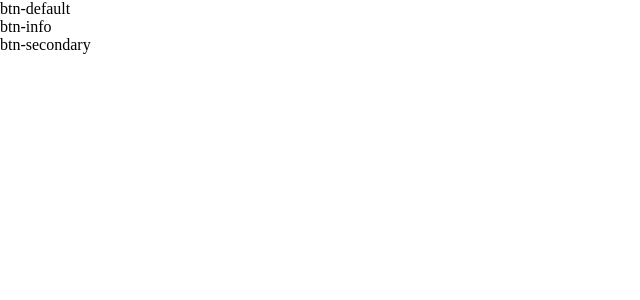
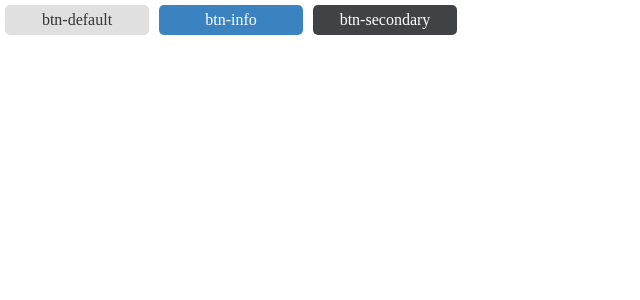
Before and after one commit to dipiash/Learning, a PHP site: page / in a window 1280 px wide. Shown: the top 300 px of the page, without its empty margins (0-640 px from the left). Run offline with PHP 8.4, Linux system fonts and the light colour scheme.

Commit message:
Added a style to [def, inf, sec] buttons

```diff
--- a/Training/02_web_practice/css/style.css
+++ b/Training/02_web_practice/css/style.css
@@ -1 +1 @@
-body,html{margin:0;padding:0}
+body,html{margin:0;padding:0}.btn_default,.btn_info,.btn_secondary{padding:6px 9pt;border-radius:5px}.b--float_left{float:left}.b--clear_both{clear:both}.btn{width:90pt;text-align:center;margin:5px}.btn_default{background:#e0e0e0;color:#333}.btn_default:hover{background:#e8e8e8;color:#333}.btn_info{background:#3b83c0;color:#fff}.btn_info:hover{background:#458ac6;color:#fff}.btn_secondary{background:#404245;color:#fff}.btn_secondary:hover{background:#1b1c1d;color:#fff}
--- a/Training/02_web_practice/less/style.less
+++ b/Training/02_web_practice/less/style.less
@@ -1,6 +1,6 @@
 /* Main variable */
-@background-btn_default: #e0;
-@background-btn_default--hover: #e8;
+@background-btn_default: #e0e0e0;
+@background-btn_default--hover: #e8e8e8;
 @color-btn_default: #333;
 @color-btn_default--hover: #333;
 
@@ -32,3 +32,50 @@ html, body {
   margin: 0;
   padding: 0;
 }
+
+.b--float_left {
+  float: left;
+}
+
+.b--clear_both {
+  clear: both;
+}
+
+.btn {
+  width: 120px;
+  text-align: center;
+  margin: 5px;
+}
+
+.btn_default {
+  padding: @padding--standart;
+  background: @background-btn_default;
+  color: @color-btn_default;
+  border-radius: 5px;
+  &:hover {
+    background: @background-btn_default--hover;
+    color: @color-btn_default--hover;
+  }
+}
+
+.btn_info {
+  padding: @padding--standart;
+  background: @background-btn_info;
+  color: @color-btn_info;
+  border-radius: 5px;
+  &:hover {
+    background: @background-btn_info--hover;
+    color: @color-btn_info--hover;
+  }
+}
+
+.btn_secondary {
+  padding: @padding--standart;
+  background: @background-btn_secondary;
+  color: @color-btn_secondary;
+  border-radius: 5px;
+  &:hover {
+    background: @background-btn_secondary--hover;
+    color: @color-btn_secondary--hover;
+  }
+}
```
